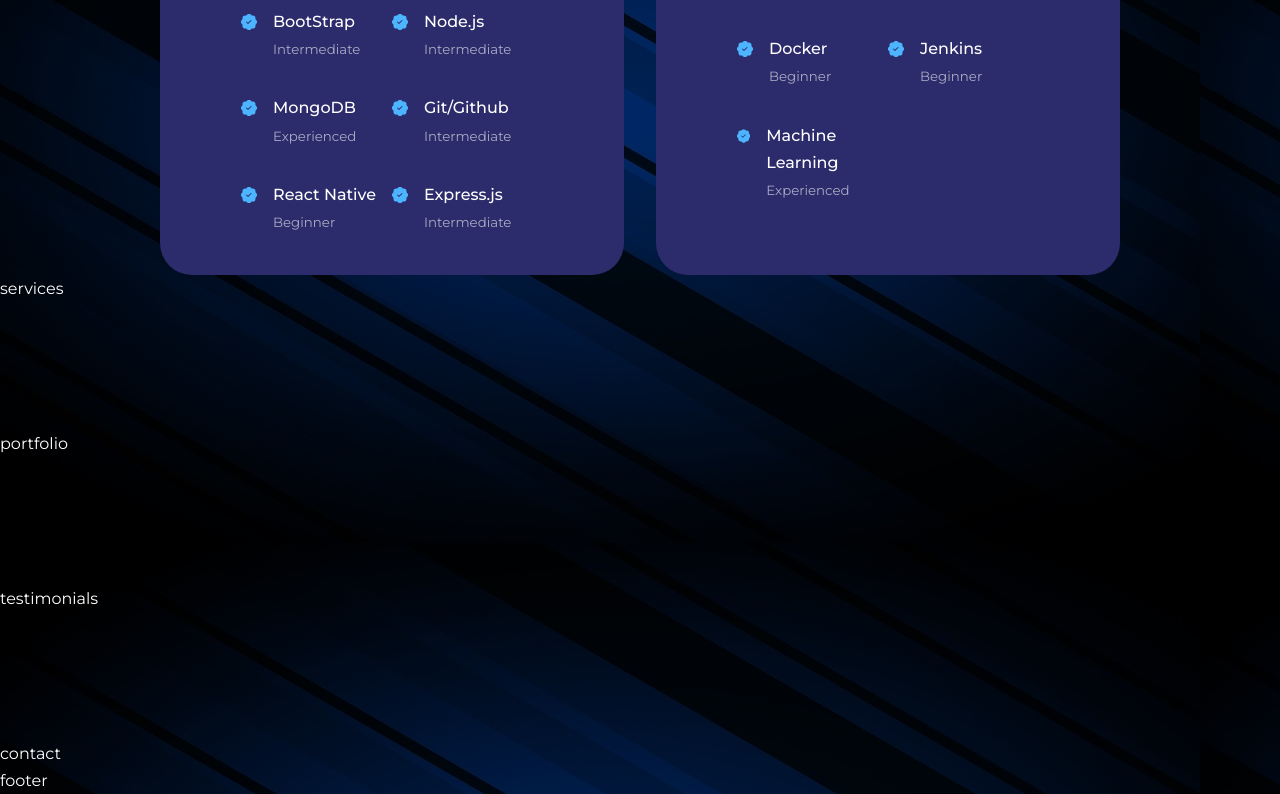
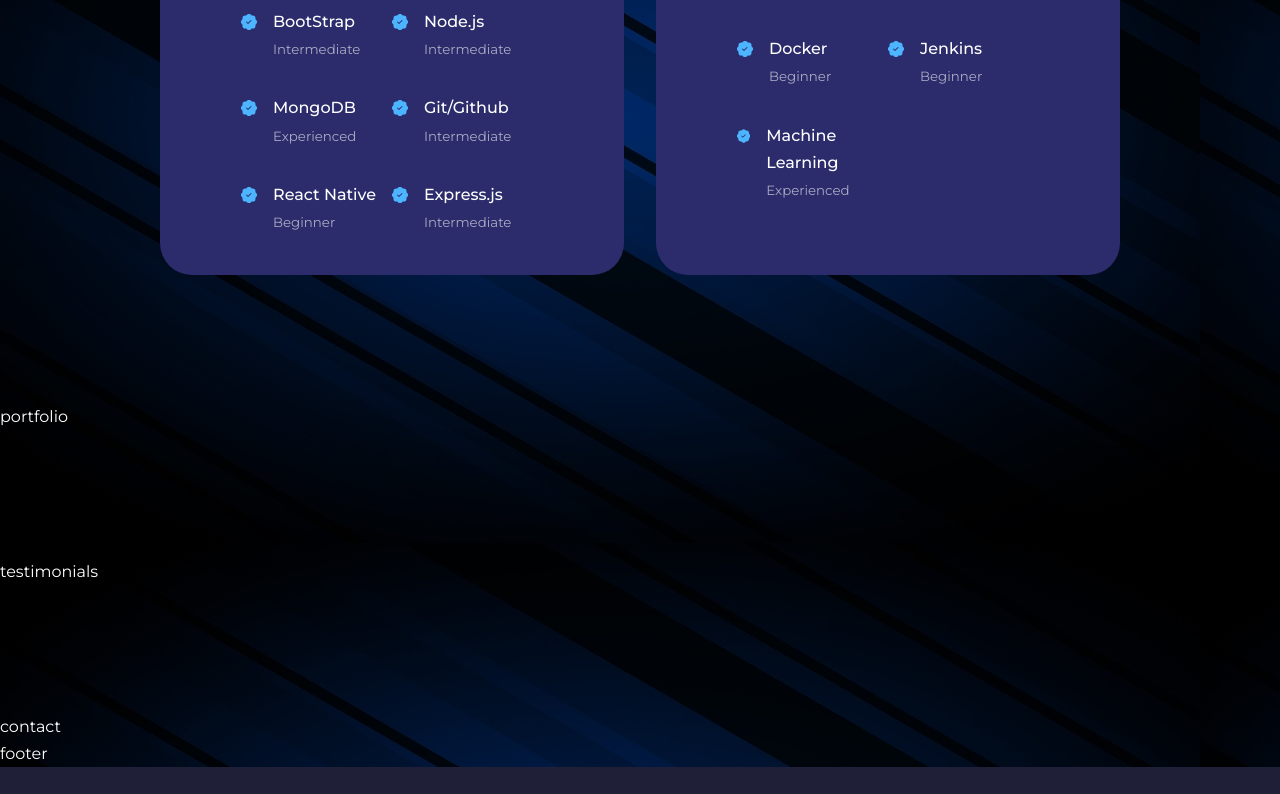
Before and after one commit to anantraghuvanshi/theanantraghuvanshi, a React (Create React App) app in the folder anant-portfolio/: page / in a window 1280 px wide. Shown: the part 2004-2798 px from the top of the page. After the commit the page ends 2771 px from the top, so only its background shows below. Built offline with nearby package versions, Linux system fonts and the light colour scheme.

Commit message:
services delete

```diff
--- a/anant-portfolio/src/App.jsx
+++ b/anant-portfolio/src/App.jsx
@@ -3,7 +3,6 @@
 import Nav from './components/nav/nav';
 import About from './components/about/About';
 import Experience from './components/experience/experience';
-import Services from './components/services/services';
 import Portfolio from './components/portfolio/portfolio';
 import Testimonials from './components/testimonials/testimonials';
 import Contact from './components/contact/contact';
@@ -17,7 +16,6 @@
         <Nav />
         <About />
         <Experience />
-        <Services />
         <Portfolio />
         <Testimonials />
         <Contact />
```
